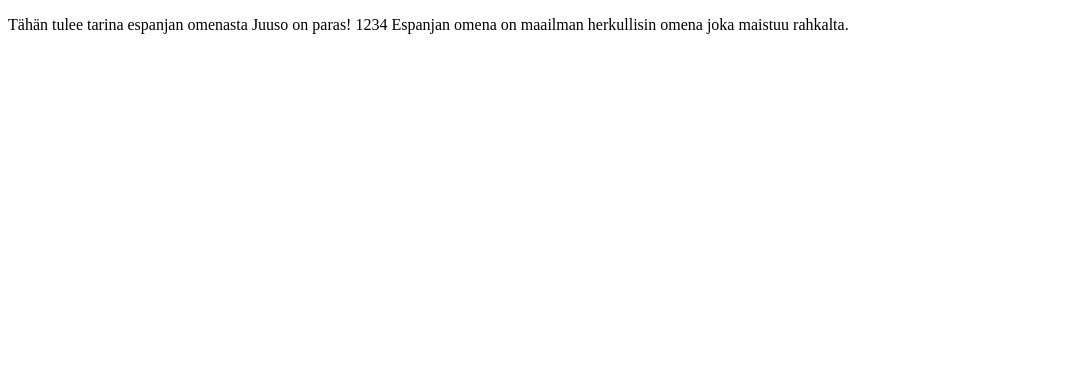
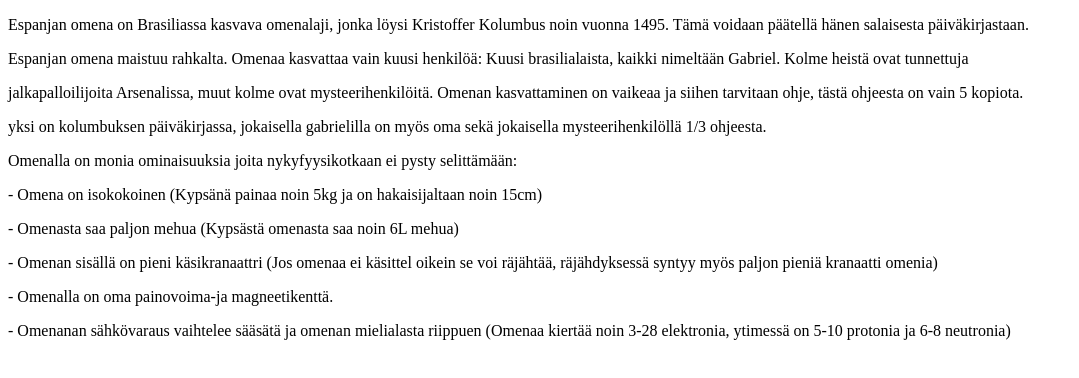
Before and after one commit to espanjanomena/espanjanomena.github.io, a plain HTML site: page index.html in a window 1280 px wide. Shown: the whole page, without its empty margins (0-1079 px from the left). Drawn offline with Linux system fonts and the light colour scheme.

Commit message:
Update index.html

```diff
--- a/index.html
+++ b/index.html
@@ -5,22 +5,17 @@
     <title>Espanjan Omena</title>
   </head>
   <body>
-    <p>Tähän tulee tarina espanjan omenasta
-      Juuso on paras!
-      1234
-      Espanjan omena on maailman herkullisin omena joka maistuu rahkalta.
-
-
-
-
-
-
-
-
-
-
-
-
-    </p>
+    <p>Espanjan omena on Brasiliassa kasvava omenalaji, jonka löysi Kristoffer Kolumbus noin vuonna 1495. Tämä voidaan päätellä hänen salaisesta päiväkirjastaan.</p>
+    <p>Espanjan omena maistuu rahkalta. Omenaa kasvattaa vain kuusi henkilöä: Kuusi brasilialaista, kaikki nimeltään Gabriel. Kolme heistä ovat tunnettuja</p>
+    <p>jalkapalloilijoita Arsenalissa, muut kolme ovat mysteerihenkilöitä. Omenan kasvattaminen on vaikeaa ja siihen tarvitaan ohje, tästä ohjeesta on vain 5 kopiota.</p>
+    <p>yksi on kolumbuksen päiväkirjassa, jokaisella gabrielilla on myös oma sekä jokaisella mysteerihenkilöllä 1/3 ohjeesta.</p>
+    <p> </p>
+    <p>Omenalla on monia ominaisuuksia joita nykyfyysikotkaan ei pysty selittämään:</p>
+    <p> </p>
+    <p> - Omena on isokokoinen (Kypsänä painaa noin 5kg ja on hakaisijaltaan noin 15cm)</p>
+    <p> - Omenasta saa paljon mehua (Kypsästä omenasta saa noin 6L mehua)</p>
+    <p> - Omenan sisällä on pieni käsikranaattri (Jos omenaa ei käsittel oikein se voi räjähtää, räjähdyksessä syntyy myös paljon pieniä kranaatti omenia)</p>
+    <p> - Omenalla on oma painovoima-ja magneetikenttä.</p>
+    <p> - Omenanan sähkövaraus vaihtelee sääsätä ja omenan mielialasta riippuen (Omenaa kiertää noin 3-28 elektronia, ytimessä on 5-10 protonia ja 6-8 neutronia)</p>
   </body>
 </html>
```
